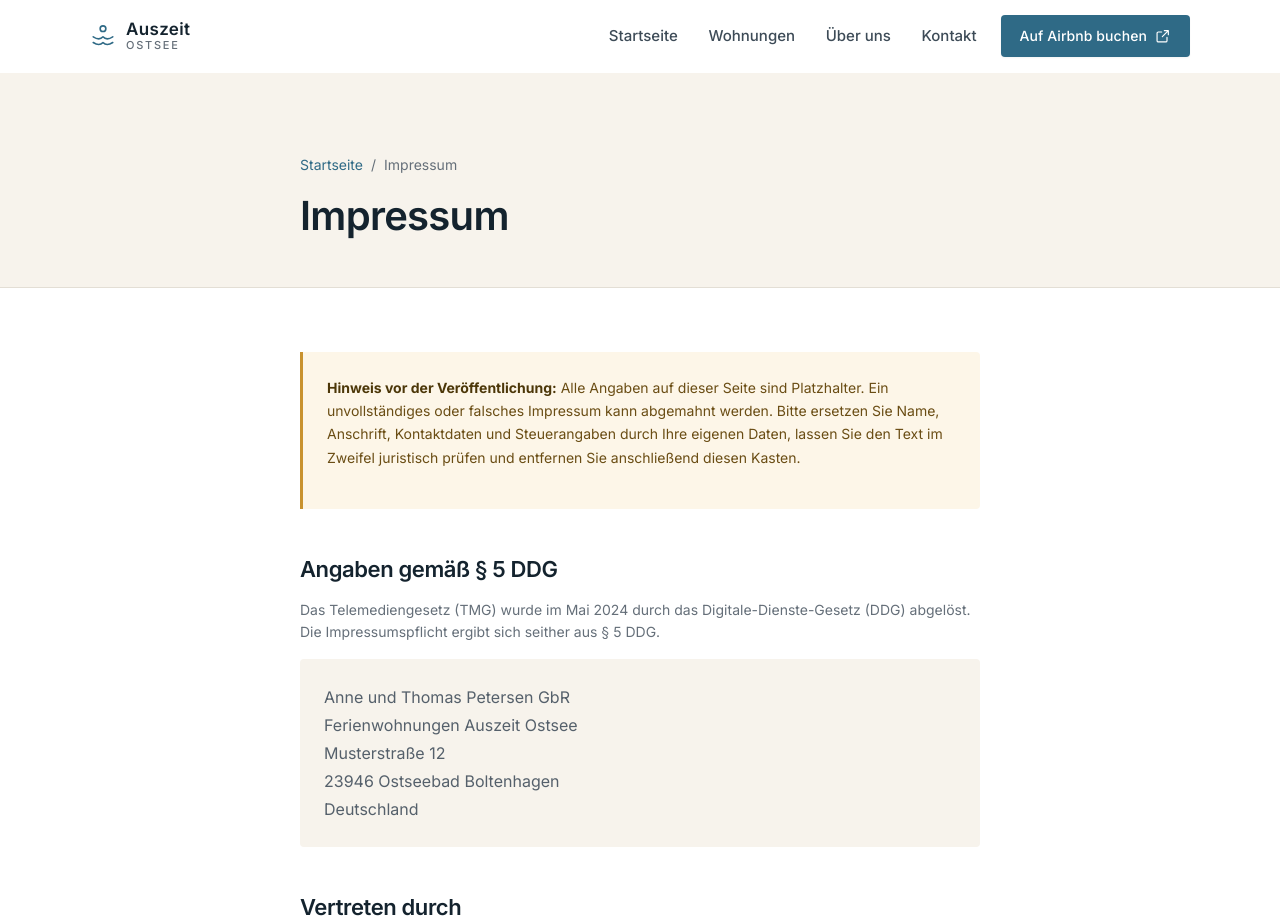
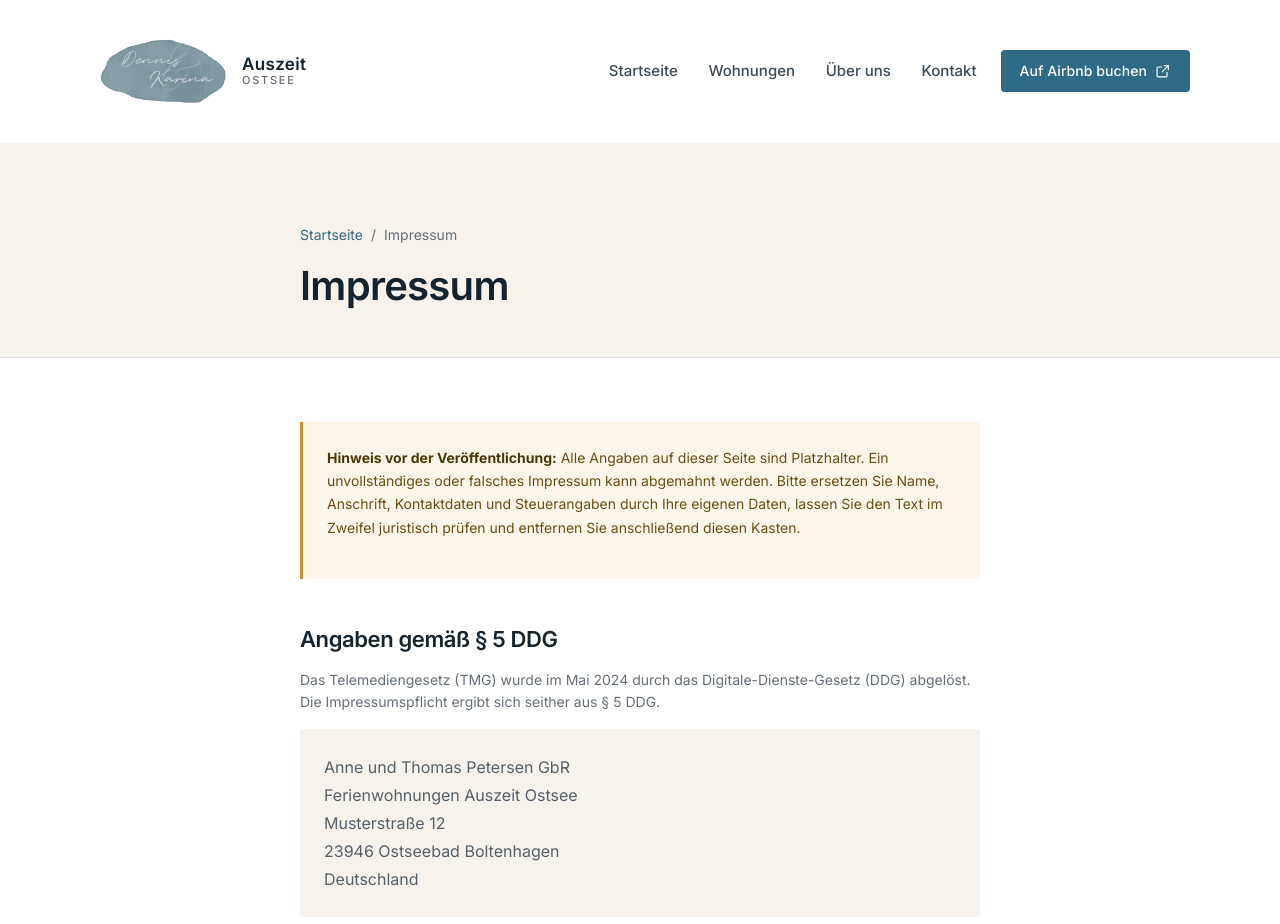
Before and after one commit to KaspersDev/auszeit-mieten, a website: page auszeit-ostsee/impressum.html in a window 1280 px wide. Shown: the top 924 px of the page. Drawn offline with Linux system fonts and the light colour scheme.

Commit message:
Changed logo

```diff
--- a/auszeit-ostsee/css/styles.css
+++ b/auszeit-ostsee/css/styles.css
@@ -445,9 +445,10 @@ hr {
 
 .brand__mark {
   flex-shrink: 0;
-  width: 26px;
-  height: 26px;
+  width: 142px;
+  height: 142px;
   color: var(--c-sea);
+  object-fit: contain;
 }
 
 .brand__text {
--- a/auszeit-ostsee/impressum.html
+++ b/auszeit-ostsee/impressum.html
@@ -17,8 +17,8 @@
 <meta property="og:description" content="Impressum und Anbieterkennzeichnung der Ferienwohnungen Auszeit Ostsee.">
 <meta property="og:url" content="https://www.auszeit-mieten.de/impressum.html">
 
-<link rel="icon" href="favicon.png" type="image/png+xml">
-<link rel="apple-touch-icon" href="favicon.png">
+<link rel="icon" href="images/logo.png" type="image/png+xml">
+<link rel="apple-touch-icon" href="images/logo.png">
 
 <link rel="preload" href="fonts/inter-latin-variable.woff2" as="font" type="font/woff2" crossorigin>
 <link rel="stylesheet" href="css/styles.css">
@@ -44,7 +44,7 @@
   <div class="container header__inner">
 
     <a class="brand" href="index.html" aria-label="Auszeit Ostsee - zur Startseite">
-      <svg class="brand__mark" aria-hidden="true" focusable="false" fill="none" stroke="currentColor" stroke-width="2" stroke-linecap="round" stroke-linejoin="round"><use href="#icon-anchor"></use></svg>
+      <img class="brand__mark" src="images/logo.png" alt="" width="26" height="26">
       <span class="brand__text">
         <span class="brand__name">Auszeit</span>
         <span class="brand__sub">Ostsee</span>
@@ -235,7 +235,7 @@
 
       <div class="footer__brand">
         <a class="brand" href="index.html" aria-label="Auszeit Ostsee - zur Startseite">
-          <svg class="brand__mark" aria-hidden="true" focusable="false" fill="none" stroke="currentColor" stroke-width="2" stroke-linecap="round" stroke-linejoin="round"><use href="#icon-anchor"></use></svg>
+          <img class="brand__mark" src="images/logo.png" alt="" width="26" height="26">
           <span class="brand__text">
             <span class="brand__name">Auszeit</span>
             <span class="brand__sub">Ostsee</span>
--- a/auszeit-ostsee/tools/build.js
+++ b/auszeit-ostsee/tools/build.js
@@ -24,7 +24,7 @@ const ROOT = path.resolve(__dirname, "..");
 const DIST = path.join(ROOT, "dist");
 
 /* Was in die Auslieferung gehoert. */
-const FILES = ["index.html", "impressum.html", "datenschutz.html", "favicon.png", "robots.txt", "sitemap.xml"];
+const FILES = ["index.html", "impressum.html", "datenschutz.html", "images/logo.png", "robots.txt", "sitemap.xml"];
 const DIRS = ["css", "js", "images", "fonts"];
 
 /* Diese Dateien werden nicht angefasst, nur kopiert. */
```
Also changed, not shown: auszeit-ostsee/datenschutz.html (+4 -4 lines), auszeit-ostsee/index.html (+4 -4 lines), auszeit-ostsee/images/logo.png (renamed from auszeit-ostsee/favicon.png).
